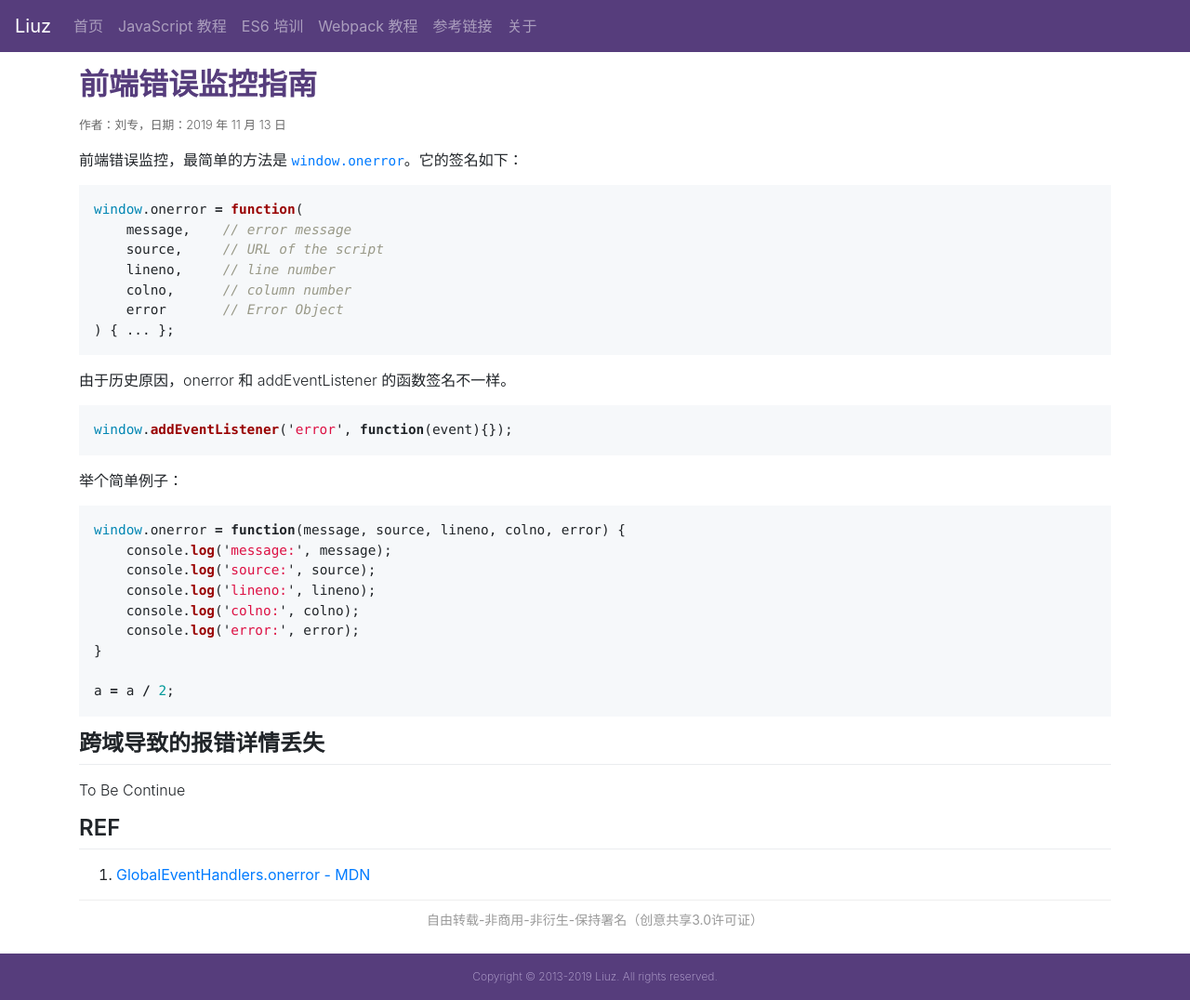
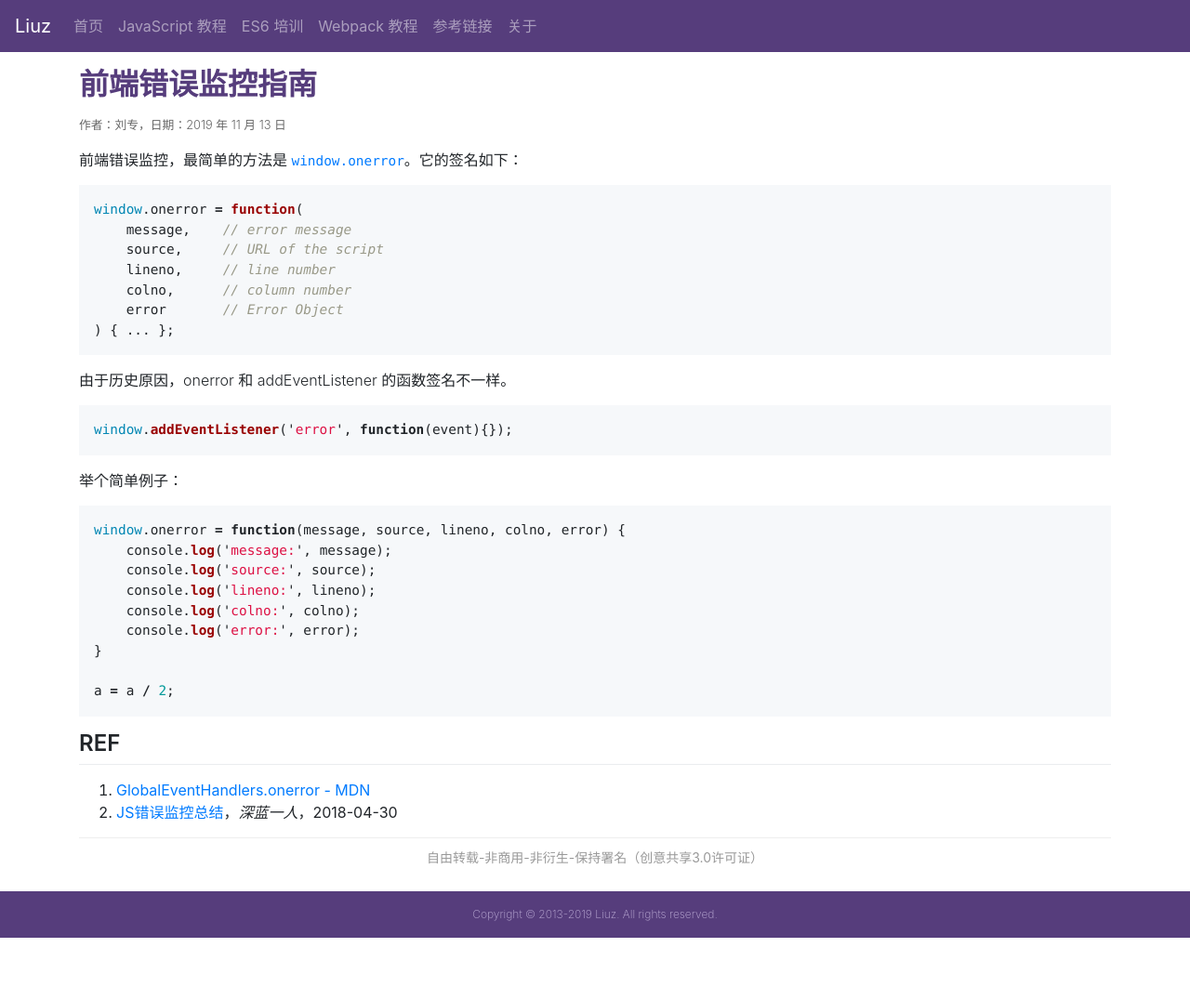
Before and after one commit to liuzhuan/liuzhuan.github.io, a Jekyll site: the page built from _posts/2019-11-13-fe-error-monitor.md, in a window 1280 px wide. Shown: the whole page at 93% size. Built offline with Jekyll 4.4.1, drawn with Linux system fonts in a browser that asks for light colours; nearby versions of some CDN libraries; comment, search, counter and statistics services are not loaded; after the commit the page ends 1009 px from its top, so only the background shows below that.

Commit message:
docs(fe-error-monitor): add refer link

````diff
--- a/_posts/2019-11-13-fe-error-monitor.md
+++ b/_posts/2019-11-13-fe-error-monitor.md
@@ -36,12 +36,10 @@ window.onerror = function(message, source, lineno, colno, error) {
 a = a / 2;
 ```
 
-## 跨域导致的报错详情丢失
-
-To Be Continue
-
 ## REF
 
 1. [GlobalEventHandlers.onerror - MDN][1]
+1. [JS错误监控总结][2]，*深蓝一人*，2018-04-30
 
 [1]: https://developer.mozilla.org/en-US/docs/Web/API/GlobalEventHandlers/onerror "GlobalEventHandlers.onerror - MDN"
+[2]: https://segmentfault.com/a/1190000014672384 "JS错误监控总结"
````
